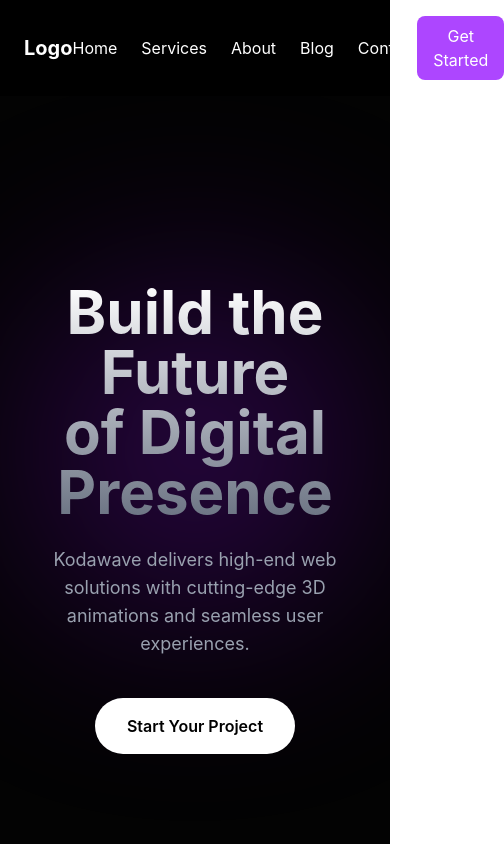
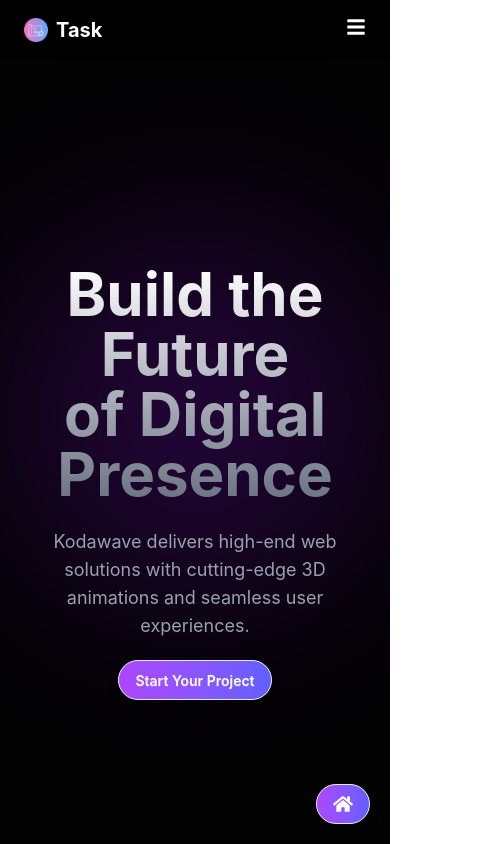
Before and after one commit to roymukta21/kodaweve-task, a React (Vite) app: page / in a window 390 px wide. Shown: the top 844 px of the page, 504 px wide, since content can reach past the window. Built offline with nearby package versions, Linux system fonts and the light colour scheme.

Commit message:
Add FloatingHome component for quick navigation to the homepage

```diff
--- a/index.html
+++ b/index.html
@@ -2,7 +2,7 @@
 <html lang="en">
   <head>
     <meta charset="UTF-8" />
-    <link rel="icon" type="image/svg+xml" href="/favicon.svg" />
+    <!-- <link rel="icon" type="image/svg+xml" href="/favicon.svg" /> -->
     <meta name="viewport" content="width=device-width, initial-scale=1.0" />
     <title>kodawave-task</title>
   </head>
--- a/package.json
+++ b/package.json
@@ -17,6 +17,7 @@
     "react": "^19.2.4",
     "react-dom": "^19.2.4",
     "react-hot-toast": "^2.6.0",
+    "react-icons": "^5.6.0",
     "react-router": "^7.14.0",
     "swiper": "^12.1.3",
     "tailwindcss": "^4.2.2"
--- a/src/components/ContactForm.jsx
+++ b/src/components/ContactForm.jsx
@@ -18,7 +18,7 @@
         className="w-full mb-4 p-3 rounded-lg bg-black/40 text-white"
       ></textarea>
 
-      <button className="w-full py-3 bg-gradient-to-r from-purple-500 to-indigo-500 rounded-xl">
+      <button className="w-full py-3 rounded-xl btn">
         Send Message
       </button>
     </form>
--- /dev/null
+++ b/src/components/FloatingHome.jsx
@@ -0,0 +1,15 @@
+import { Link } from "react-router";
+import { FaHome } from "react-icons/fa";
+
+const FloatingHome = () => {
+  return (
+    <Link
+      to="/"
+      className="fixed bottom-5 right-5 btn z-50"
+    >
+      <FaHome size={20} />
+    </Link>
+  );
+};
+
+export default FloatingHome;
--- a/src/components/Footer.jsx
+++ b/src/components/Footer.jsx
@@ -1,10 +1,12 @@
+import { Link } from "react-router";
+
 export default function Footer() {
   return (
     <footer className="bg-gray-900 text-gray-300 px-6 py-10">
       <div className="max-w-7xl mx-auto grid md:grid-cols-3 gap-8">
         {/* Brand */}
         <div>
-          <h2 className="text-2xl font-bold text-white">EventHub</h2>
+          <h2 className="text-2xl font-bold text-white">Task</h2>
           <p className="mt-3 text-sm text-gray-400">
             Discover, manage and join amazing events easily. Built with ❤️ using
             React.
@@ -15,10 +17,9 @@
         <div>
           <h3 className="text-lg font-semibold text-white mb-3">Quick Links</h3>
           <ul className="space-y-2 text-sm">
-            <li className="hover:text-white cursor-pointer">Home</li>
-            <li className="hover:text-white cursor-pointer">Events</li>
-            <li className="hover:text-white cursor-pointer">About</li>
-            <li className="hover:text-white cursor-pointer">Contact</li>
+          <Link to="/">Home</Link><br />
+          <Link to="/services">Services</Link><br />
+          <Link to="/contact">Contact</Link>
           </ul>
         </div>
 
--- a/src/components/Hero.jsx
+++ b/src/components/Hero.jsx
@@ -28,7 +28,7 @@
         <motion.button
           whileHover={{ scale: 1.05 }}
           whileTap={{ scale: 0.95 }}
-          className="mt-10 px-8 py-4 bg-white text-black font-semibold rounded-full hover:bg-purple-500 hover:text-white transition-colors"
+          className="btn"
         >
           Start Your Project
         </motion.button>
--- a/src/components/Navbar.jsx
+++ b/src/components/Navbar.jsx
@@ -1,15 +1,26 @@
+import { useState } from "react";
+import { FaBars, FaTimes } from "react-icons/fa";
 import { Link } from "react-router";
 
 const Navbar = () => {
+  const [open, setOpen] = useState(false);
+
   return (
     <nav className="w-full bg-black text-white">
       <div className="max-w-6xl mx-auto px-6 py-4 flex justify-between items-center">
 
         {/* Logo */}
-        <h1 className="text-xl font-bold">Logo</h1>
+        <h1 className="text-xl font-bold flex items-center gap-2">
+          <img
+            src="/project.png"   // ✅ FIXED PATH
+            alt="logo"
+            className="w-6 h-6"
+          />
+          Task
+        </h1>
 
-        {/* Menu */}
-        <div className="flex gap-6">
+        {/* Desktop Menu */}
+        <div className="hidden md:flex gap-6">
           <Link to="/">Home</Link>
           <Link to="/services">Services</Link>
           <Link to="/about">About</Link>
@@ -17,12 +28,33 @@
           <Link to="/contact">Contact</Link>
         </div>
 
-        {/* Button */}
-        <button className="bg-purple-500 px-4 py-2 rounded-lg">
+        {/* Button (desktop) */}
+        <button className="hidden md:block bg-purple-500 px-4 py-2 rounded-lg">
           Get Started
         </button>
 
+        {/* Mobile Menu Icon */}
+        <div className="md:hidden">
+          <button onClick={() => setOpen(!open)}>
+            {open ? <FaTimes size={20} /> : <FaBars size={20} />}
+          </button>
+        </div>
       </div>
+
+      {/* Mobile Dropdown */}
+      {open && (
+        <div className="md:hidden flex flex-col items-center gap-4 pb-4 bg-black">
+          <Link to="/" onClick={() => setOpen(false)}>Home</Link>
+          <Link to="/services" onClick={() => setOpen(false)}>Services</Link>
+          <Link to="/about" onClick={() => setOpen(false)}>About</Link>
+          <Link to="/blog" onClick={() => setOpen(false)}>Blog</Link>
+          <Link to="/contact" onClick={() => setOpen(false)}>Contact</Link>
+
+          <button className="btn">
+            Get Started
+          </button>
+        </div>
+      )}
     </nav>
   );
 };
--- a/src/index.css
+++ b/src/index.css
@@ -1,4 +1,4 @@
-@import "tailwindcss";
+ @import "tailwindcss";
 @plugin "daisyui" {
   themes: light --default, dark --prefersdark;
 }
@@ -18,5 +18,5 @@
 @custom-variant dark (&:where([data-theme=dark], .[data-theme=dark ]*));
 
 .btn {
-  @apply bg-white text-primary border border-primary rounded-md px-4 py-2 hover:bg-secondary hover:text-white transition;
+ @apply mt-5 bg-gradient-to-r from-purple-500 to-indigo-500 text-white p-4 rounded-full shadow-lg hover:bg-purple-800 transition duration-300;
 }
--- a/src/layouts/RootLayout.jsx
+++ b/src/layouts/RootLayout.jsx
@@ -2,15 +2,17 @@
 import Navbar from "../components/Navbar";
 import Footer from "../components/Footer";
 import { motion, AnimatePresence } from "framer-motion";
+import FloatingHome from "../components/FloatingHome";
 
 const RootLayout = () => {
   return (
-    <div className="bg-[#030303] text-white min-h-screen selection:bg-purple-500">
+    <div className="bg-[#030303] text-white min-h-[80vh] selection:bg-purple-500">
 
       <main>
         <AnimatePresence mode="wait">
           <Outlet />
         </AnimatePresence>
+        <FloatingHome/>
       </main>
 
     </div>
--- a/src/pages/About.jsx
+++ b/src/pages/About.jsx
@@ -2,7 +2,7 @@
 
 const About = () => {
   return (
-    <div className="bg-black text-white px-6 py-20 max-w-6xl mx-auto">
+    <div className="bg-black text-white text-center">
       <h1 className="text-4xl font-bold mb-6">About Us</h1>
 
       <p className="text-gray-400 mb-10">
@@ -12,8 +12,8 @@
       <Stats />
 
       <div className="mt-10">
-        <h2 className="text-2xl font-semibold mb-4">Our Vision</h2>
-        <p className="text-gray-400">
+        <h2 className="text-4xl font-bold text-center mb-5">Our Vision</h2>
+        <p className="text-gray-400 text-center">
           To become a global leader in digital innovation.
         </p>
       </div>
--- a/src/pages/Home.jsx
+++ b/src/pages/Home.jsx
@@ -14,8 +14,8 @@
     <>
       <Navbar />
       <Hero />
+      <Services />
       <TestimonialSlider />
-      <Services />
       <About />
       <Blog />
       <Contact />
--- a/src/pages/Services.jsx
+++ b/src/pages/Services.jsx
@@ -17,7 +17,7 @@
           <div key={i} className="p-6 border border-white/20 rounded-2xl text-center">
             <h2 className="text-2xl font-bold">{plan}</h2>
             <p className="mt-2 text-gray-400">$99/month</p>
-            <button className="mt-4 px-4 py-2 bg-purple-500 rounded-lg">
+            <button className="btn">
               Choose Plan
             </button>
           </div>
```
Also changed, not shown: public/project.png (added), 1 other file (tests, documents, lock files or other folders).
